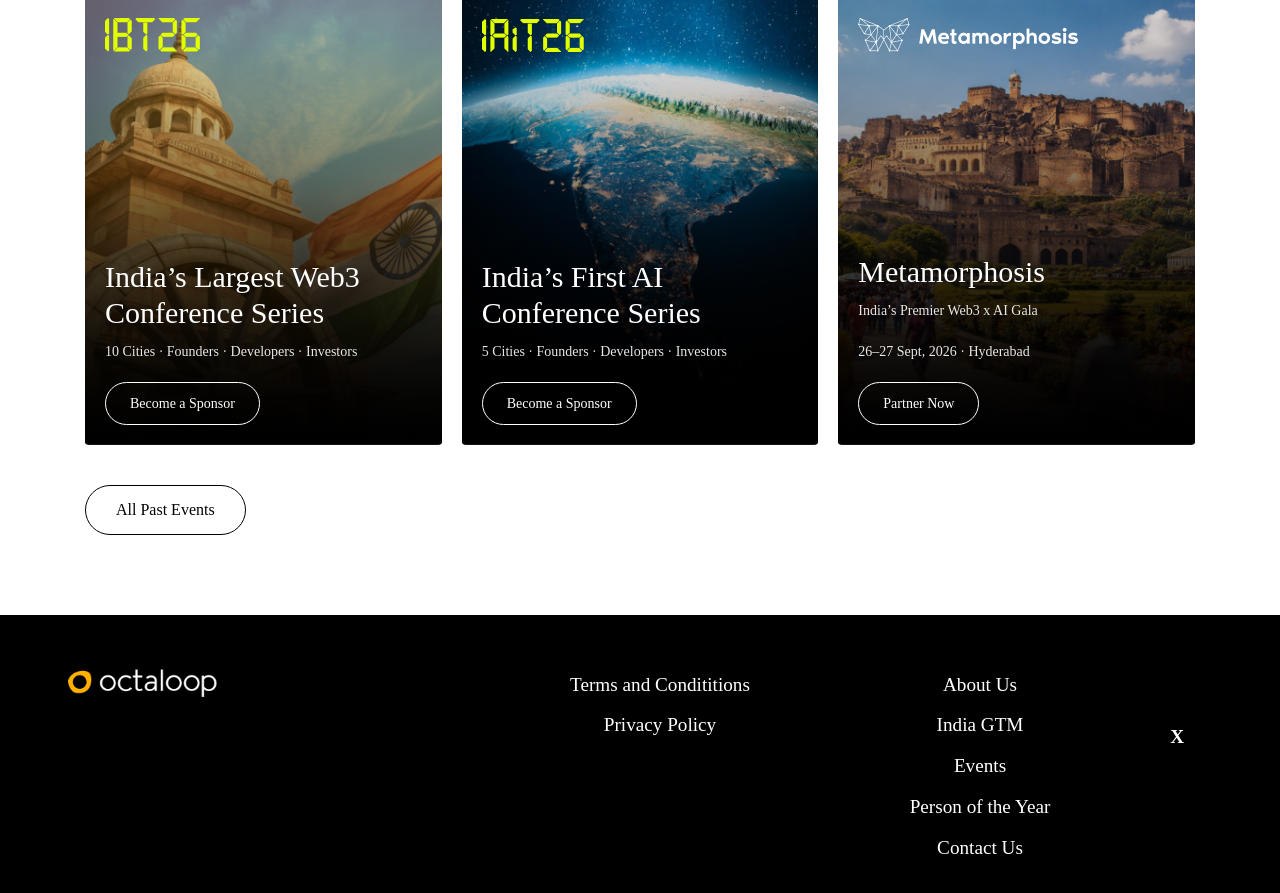
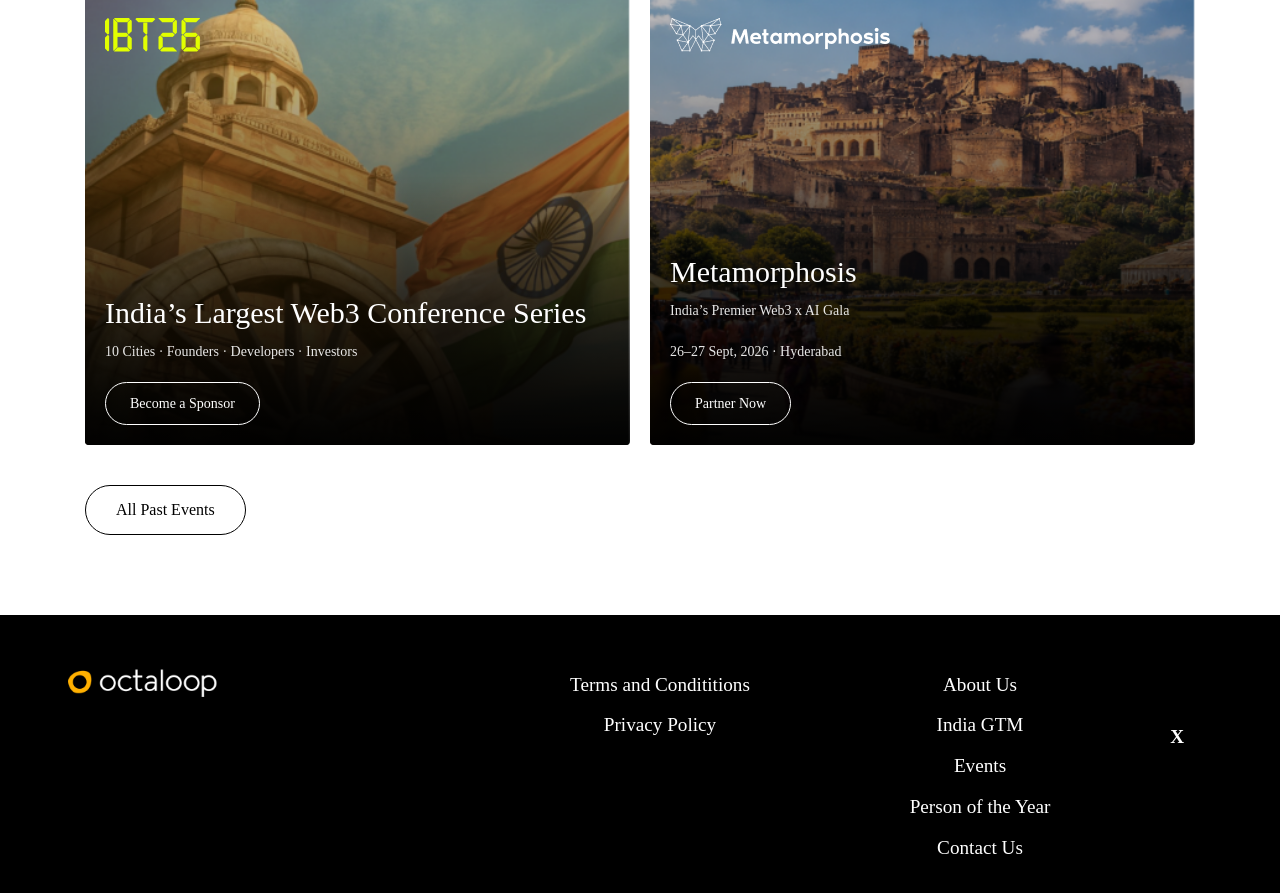
Before and after one commit to av535/octaloop, a Jekyll site: the page index.html, which Jekyll copies as it is, in a window 1280 px wide and 900 px high, scrolled down 3452 px. Shown: the top 893 px of the window. Built offline with Jekyll 4.4.1, drawn with Linux system fonts in a browser that asks for light colours; nearby versions of some CDN libraries; some web fonts are replaced; library files that are not in the unit come from our copies.

Commit message:
Homepage: remove IAiT card, keep IBT and Metamorphosis

```diff
--- a/index.html
+++ b/index.html
@@ -2456,16 +2456,6 @@
                         </div>
                     </div>
 
-                    <div class="event-card" style="background-image: url('assets/images/assets-octaloop/iaitbg.png');">
-                        <div class="card-logo iait"><img src="assets/images/assets-octaloop/iatlogo.png" alt=""
-                                srcset=""></div>
-                        <div class="card-content">
-                            <h3 class="card-heading">India’s First AI Conference Series</h3>
-                            <p class="card-info">5 Cities · Founders · Developers · Investors</p>
-                            <a href="#" class="btn-outline">Become a Sponsor</a>
-                        </div>
-                    </div>
-
                     <div class="event-card" style="background-image: url('assets/images/assets-octaloop/mmbg.png');">
                         <div class="card-logo meta"><img src="assets/images/assets-octaloop/mmlogo.png" alt=""
                                 srcset=""></div>
```
Also changed, not shown: 1 other file.
